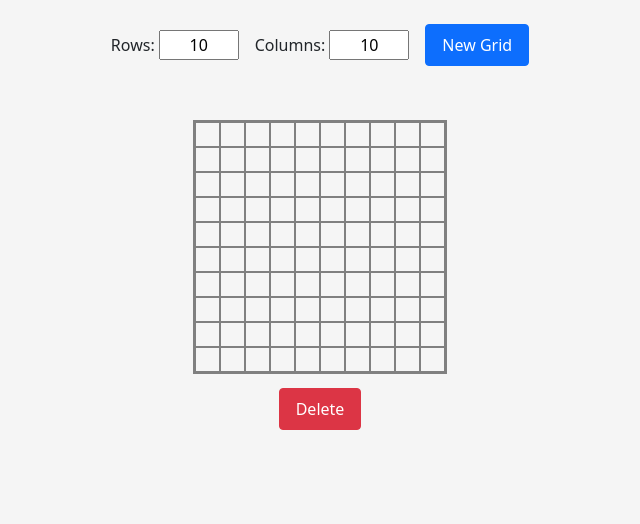
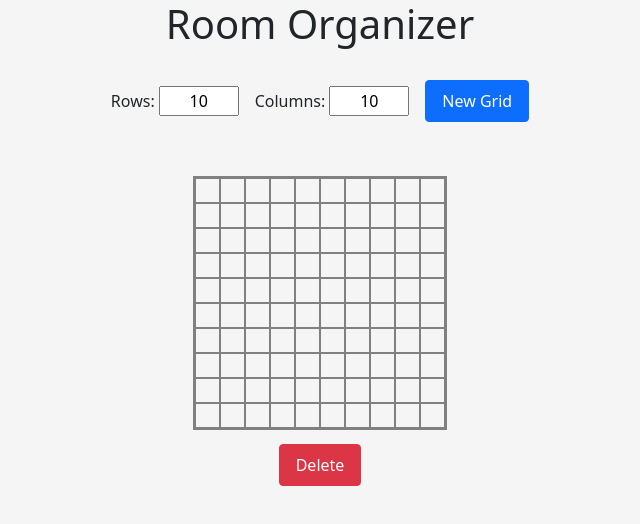
Before and after one commit to SamJones329/room-organizer, a React (Create React App) app: page / in a window 1280 px wide. Shown: the top 524 px of the page, without its empty margins (320-960 px from the left). Built offline with nearby package versions, Linux system fonts and the light colour scheme.

Commit message:
Added title and styles to center

```diff
--- a/src/App.css
+++ b/src/App.css
@@ -9,6 +9,15 @@ html {
 body {
     margin: 0;
     background: whitesmoke;
+}
+
+header {
+    width: max-content;
+    margin: auto;
+}
+
+h1 {
+    width: max-content;
 }
 
 label {
--- a/src/App.js
+++ b/src/App.js
@@ -68,7 +68,7 @@ class App extends React.Component {
     return (
       <div className="App">
         <header className="App-header">
-
+          <h1>Room Organizer</h1>
         </header>
 
         <Navbar>
```
